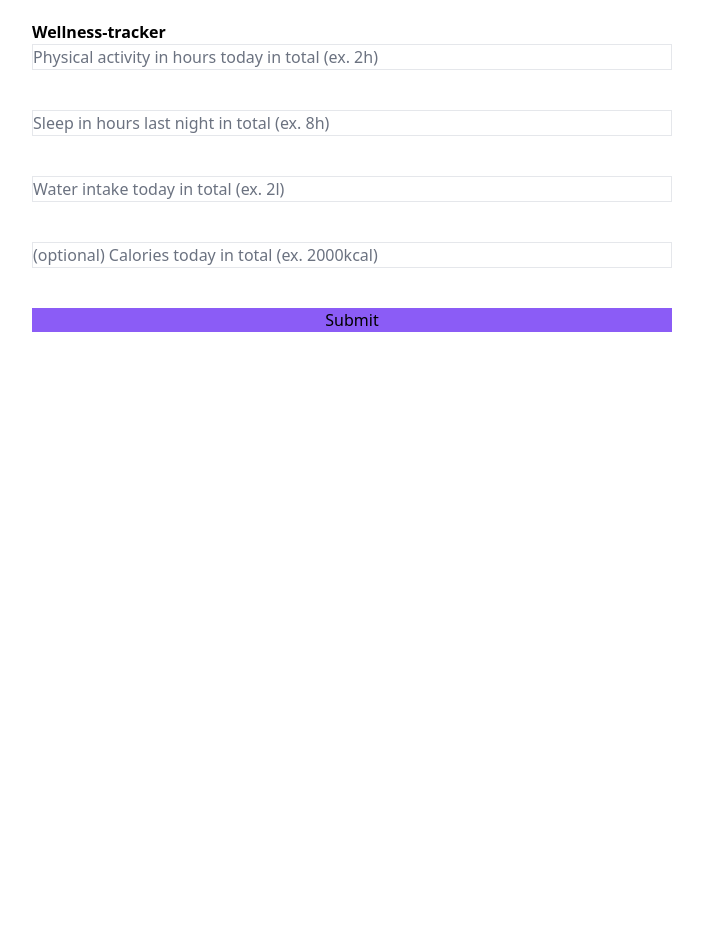
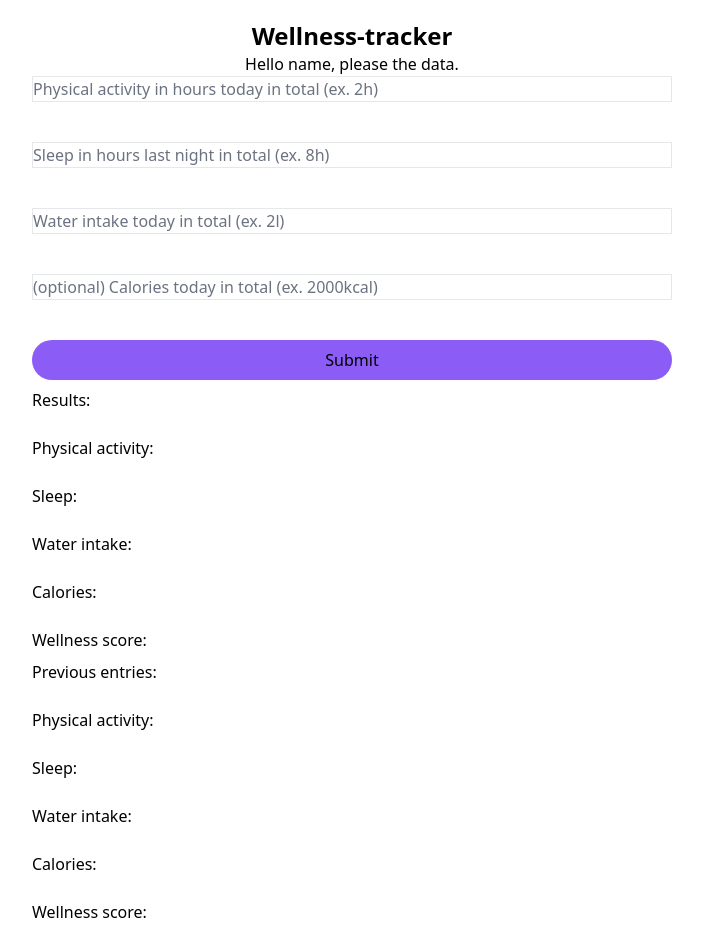
Before and after one commit to JereKoi/wellness-tracker, a Next.js app: page / in a window 1280 px wide. Shown: the top 952 px of the page, without its empty margins (288-991 px from the left). Before the commit the page ends 800 px from the top, so only its background shows below. Built offline with nearby package versions, Linux system fonts and the light colour scheme.

Commit message:
Some inital work on entry data visualization and past entries visualization.

```diff
--- a/app/page.tsx
+++ b/app/page.tsx
@@ -1,28 +1,60 @@
 import Form from "next/form";
+import "react-calendar/dist/Calendar.css";
 
 export default function Page() {
   return (
     <Form action="/submit">
       {/* On submission, the input value will be appended to
           the URL, e.g. /search?query=abc */}
-      <h1 className="color:blue">
-        <strong>Wellness-tracker</strong>
-      </h1>
+      <div className="gap-2">
+        <h1 className="text-center font-bold text-2xl">Wellness-tracker</h1>
+        <h3 className="text-center">Hello name, please the data.</h3>
+      </div>
       <div className="grid-main grid gap-2">
-        <input className="placeholder-gray-500 border" placeholder="Physical activity in hours today in total (ex. 2h)" />
+        <input
+          className="placeholder-gray-500 border"
+          placeholder="Physical activity in hours today in total (ex. 2h)"
+        />
         <br></br>
-        <input className="placeholder-gray-500 border" placeholder="Sleep in hours last night in total (ex. 8h)" />
+        <input
+          className="placeholder-gray-500 border"
+          placeholder="Sleep in hours last night in total (ex. 8h)"
+        />
         <br></br>
-        <input className="placeholder-gray-500 border" placeholder="Water intake today in total (ex. 2l)" />
+        <input
+          className="placeholder-gray-500 border"
+          placeholder="Water intake today in total (ex. 2l)"
+        />
         <br></br>
-        <input className="placeholder-gray-500 border" placeholder="(optional) Calories today in total (ex. 2000kcal)" />
+        <input
+          className="placeholder-gray-500 border"
+          placeholder="(optional) Calories today in total (ex. 2000kcal)"
+        />
         <br></br>
         <button
-          className="bg-violet-500 hover:bg-violet-600 focus:outline-2 focus:outline-offset-2 focus:outline-violet-500 active:bg-violet-700 ..."
+          className="rounded-full py-2 px-4  bg-violet-500 hover:bg-violet-600 focus:outline-2 focus:outline-offset-2 focus:outline-violet-500 active:bg-violet-700 ..."
           type="submit"
         >
           Submit
         </button>
+        <div className="grid gap-6">
+          <h3>Results:</h3>
+
+          <h3>Physical activity: </h3>
+          <h3>Sleep: </h3>
+          <h3>Water intake: </h3>
+          <h3>Calories: </h3>
+
+          <h3>Wellness score: </h3>
+        </div>
+        <div className="grid gap-6">
+          <h3>Previous entries:</h3>
+          <h3>Physical activity: </h3>
+          <h3>Sleep: </h3>
+          <h3>Water intake: </h3>
+          <h3>Calories: </h3>
+          <h3>Wellness score: </h3>
+        </div>
       </div>
     </Form>
   );
--- a/package.json
+++ b/package.json
@@ -11,6 +11,7 @@
   "dependencies": {
     "next": "15.1.6",
     "react": "^19.0.0",
+    "react-calendar": "^5.1.0",
     "react-dom": "^19.0.0"
   },
   "devDependencies": {
```
Also changed, not shown: 1 other file (tests, documents, lock files or other folders).
